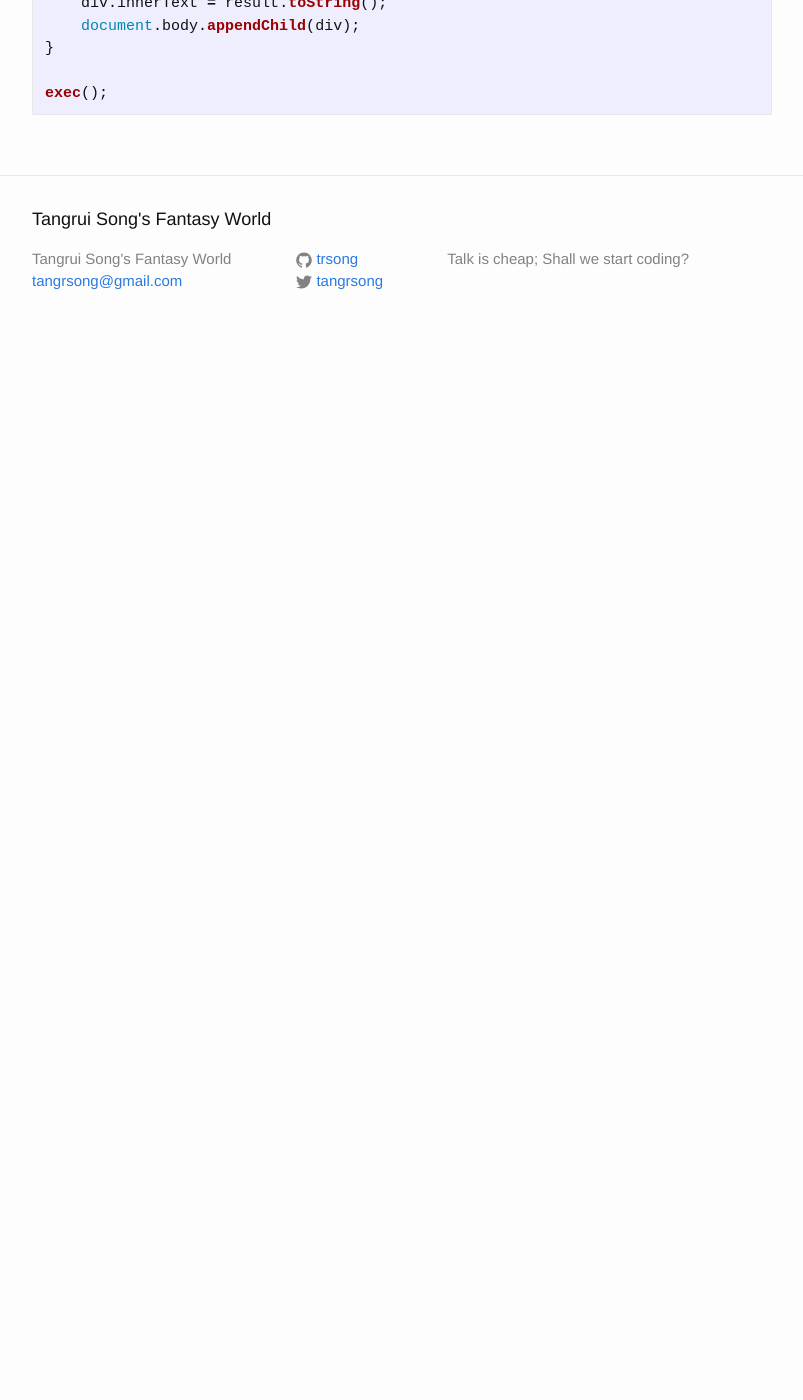
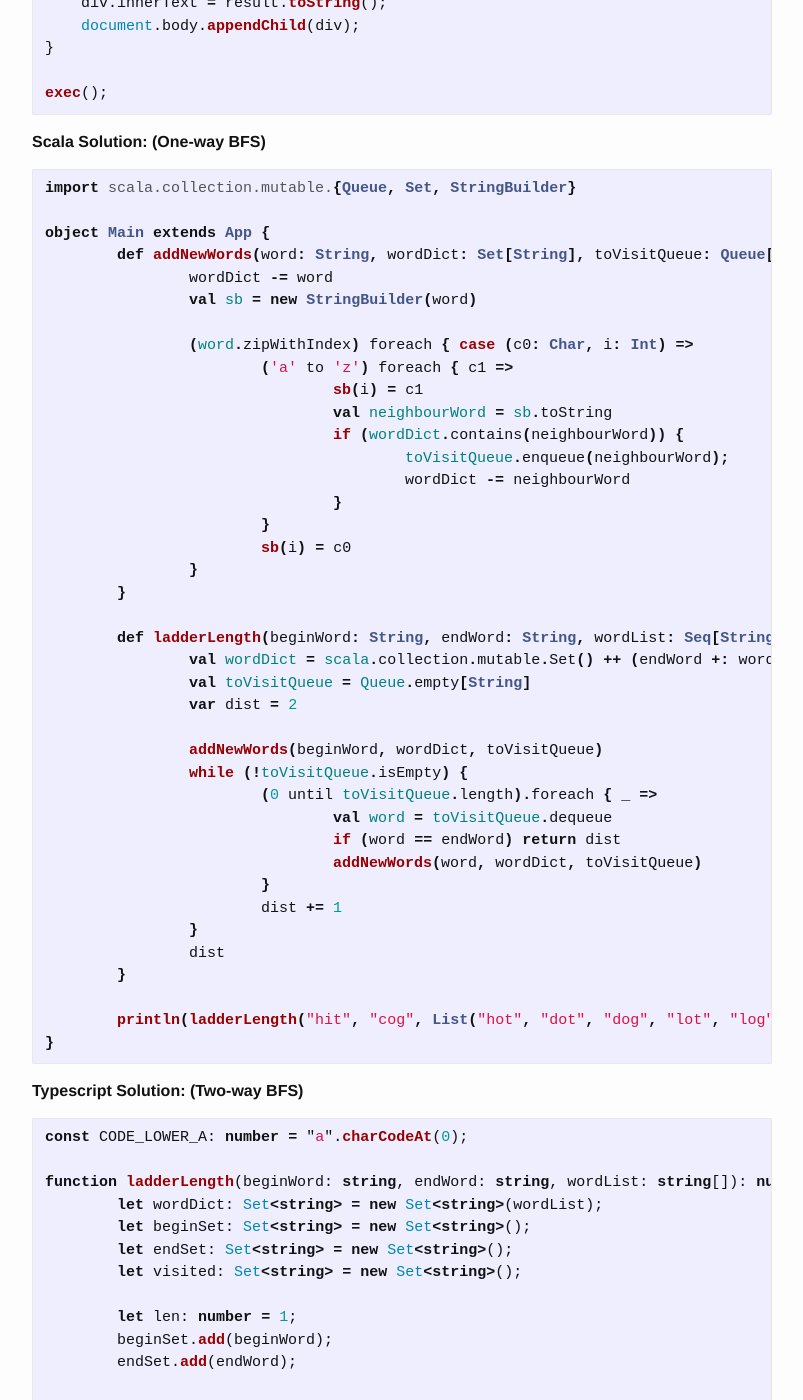
Before and after one commit to trsong/trsong.github.io, a Jekyll site: the page built from _posts/2017-10-10-LeetCodeMedium.markdown, in a window 1280 px wide and 1400 px high, scrolled down 18915 px. Shown: the whole window, without its empty margins (238-1041 px from the left). Built offline with Jekyll 4.4.1, drawn with Linux system fonts in a browser that asks for light colours; before the commit the page ends 19268 px from its top, so only the background shows below that; some of the changed text lies outside the part shown.

Commit message:
Add two-way BFS solution to ladderLength problem

````diff
--- a/_posts/2017-10-10-LeetCodeMedium.markdown
+++ b/_posts/2017-10-10-LeetCodeMedium.markdown
@@ -801,7 +801,7 @@ The idea is simpy to begin from `start`, then visit its neighbors, then the non-
 To simplify the problem, we insert `end` into `dict`. Once we meet `end` during the BFS, we know we have found the answer. We maintain a variable `dist` for the current distance of the transformation and update it by `dist++` after we finish a round of BFS search (note that it should fit the definition of the distance in the problem statement). Also, to avoid visiting a word for more than once, we erase it from `dict` once it is visited.
 
 
-**TypeScript Solution:**
+**TypeScript Solution: (One-way BFS)**
 
 ```typescript
 const CODE_LOWER_A: number = "a".charCodeAt(0);
@@ -852,3 +852,161 @@ function exec() {
 
 exec();
 ```
+
+**Scala Solution: (One-way BFS)**
+
+```scala
+import scala.collection.mutable.{Queue, Set, StringBuilder}
+
+object Main extends App {
+	def addNewWords(word: String, wordDict: Set[String], toVisitQueue: Queue[String]): Unit = {
+		wordDict -= word
+		val sb = new StringBuilder(word)
+
+		(word.zipWithIndex) foreach { case (c0: Char, i: Int) =>
+			('a' to 'z') foreach { c1 =>
+				sb(i) = c1
+				val neighbourWord = sb.toString
+				if (wordDict.contains(neighbourWord)) {
+					toVisitQueue.enqueue(neighbourWord);
+					wordDict -= neighbourWord
+				}
+			}
+			sb(i) = c0
+		}
+	}
+
+	def ladderLength(beginWord: String, endWord: String, wordList: Seq[String]): Int = {
+		val wordDict = scala.collection.mutable.Set() ++ (endWord +: wordList)
+		val toVisitQueue = Queue.empty[String]
+		var dist = 2
+
+		addNewWords(beginWord, wordDict, toVisitQueue)
+		while (!toVisitQueue.isEmpty) {
+			(0 until toVisitQueue.length).foreach { _ =>
+				val word = toVisitQueue.dequeue
+				if (word == endWord) return dist
+				addNewWords(word, wordDict, toVisitQueue)
+			}
+			dist += 1
+		}
+		dist
+	}
+
+	println(ladderLength("hit", "cog", List("hot", "dot", "dog", "lot", "log")))
+}
+```
+
+**Typescript Solution: (Two-way BFS)**
+
+```typescript
+const CODE_LOWER_A: number = "a".charCodeAt(0);
+
+function ladderLength(beginWord: string, endWord: string, wordList: string[]): number {
+	let wordDict: Set<string> = new Set<string>(wordList);
+	let beginSet: Set<string> = new Set<string>();
+	let endSet: Set<string> = new Set<string>();
+	let visited: Set<string> = new Set<string>();
+
+	let len: number = 1;
+	beginSet.add(beginWord);
+	endSet.add(endWord);
+
+	while(beginSet.size !== 0 && endSet.size !== 0) {
+		if (beginSet.size > endSet.size) {
+			let tmp: Set<string> = beginSet;
+			beginSet = endSet;
+			endSet = tmp;
+		}
+
+		let neighbours: Set<string> = new Set<string>();
+		for (let word of Array.from(beginSet)) {
+			let chs: number[] = Array.from({ length: word.length }, (_, i: number) => word.charCodeAt(i));
+			for (let i: number = 0; i < chs.length; i++) {
+				for (let c: number = 0; c < 26; c++) {
+					let oldChar: number = chs[i];
+					chs[i] = CODE_LOWER_A + c;
+					let target: string = chs.map((s: number) => String.fromCharCode(s)).join("");
+
+					if (endSet.has(target)) {
+						return len + 1;
+					}
+
+					if (!visited.has(target) && wordDict.has(target)) {
+						neighbours.add(target);
+						visited.add(target);
+					}
+
+					chs[i] = oldChar;
+				}
+			}
+		}
+
+		beginSet = neighbours;
+		len++;
+	}
+
+	return 0;
+}
+
+function exec() {
+    let result: number = ladderLength("hit", "cog", ["hot", "dot", "dog", "lot", "log"]);
+
+    let div: HTMLElement = document.createElement("div");
+    div.innerText = result.toString();
+    document.body.appendChild(div);
+}
+
+exec();
+```
+
+**Scala Solution: (Two-way BFS)**
+
+```scala
+import scala.collection.mutable.{Set, StringBuilder}
+
+object Main extends App {
+	def ladderLength(beginWord: String, endWord: String, wordList: Seq[String]): Int = {
+		var wordDict = wordList.toSet
+		var beginSet = Set(beginWord)
+		var endSet = Set(endWord)
+		var len = 1
+		val visited = Set.empty[String]
+
+		while (!beginSet.isEmpty && !endSet.isEmpty) {
+			if (beginSet.size > endSet.size) {
+				var tmp = beginSet
+				beginSet = endSet
+				endSet = tmp
+			}
+
+			val neighbour = Set.empty[String]
+			beginSet.foreach { word =>
+				val sb = new StringBuilder(word)
+				(sb.zipWithIndex) foreach { case (c0: Char, i: Int) =>
+					('a' to 'z') foreach { c1 =>
+						sb(i) = c1
+						val target = sb.toString
+
+						if (endSet.contains(target)) {
+							return len + 1
+						}
+
+						if (!visited.contains(target) && wordDict.contains(target)) {
+							visited += target
+							neighbour += target
+						}
+					}
+					sb(i) = c0
+				}
+			}
+			beginSet = neighbour
+			len += 1
+		}
+
+		len
+	}
+
+	println(ladderLength("hit", "cog", List("hot", "dot", "dog", "lot", "log")))
+}
+```
````
